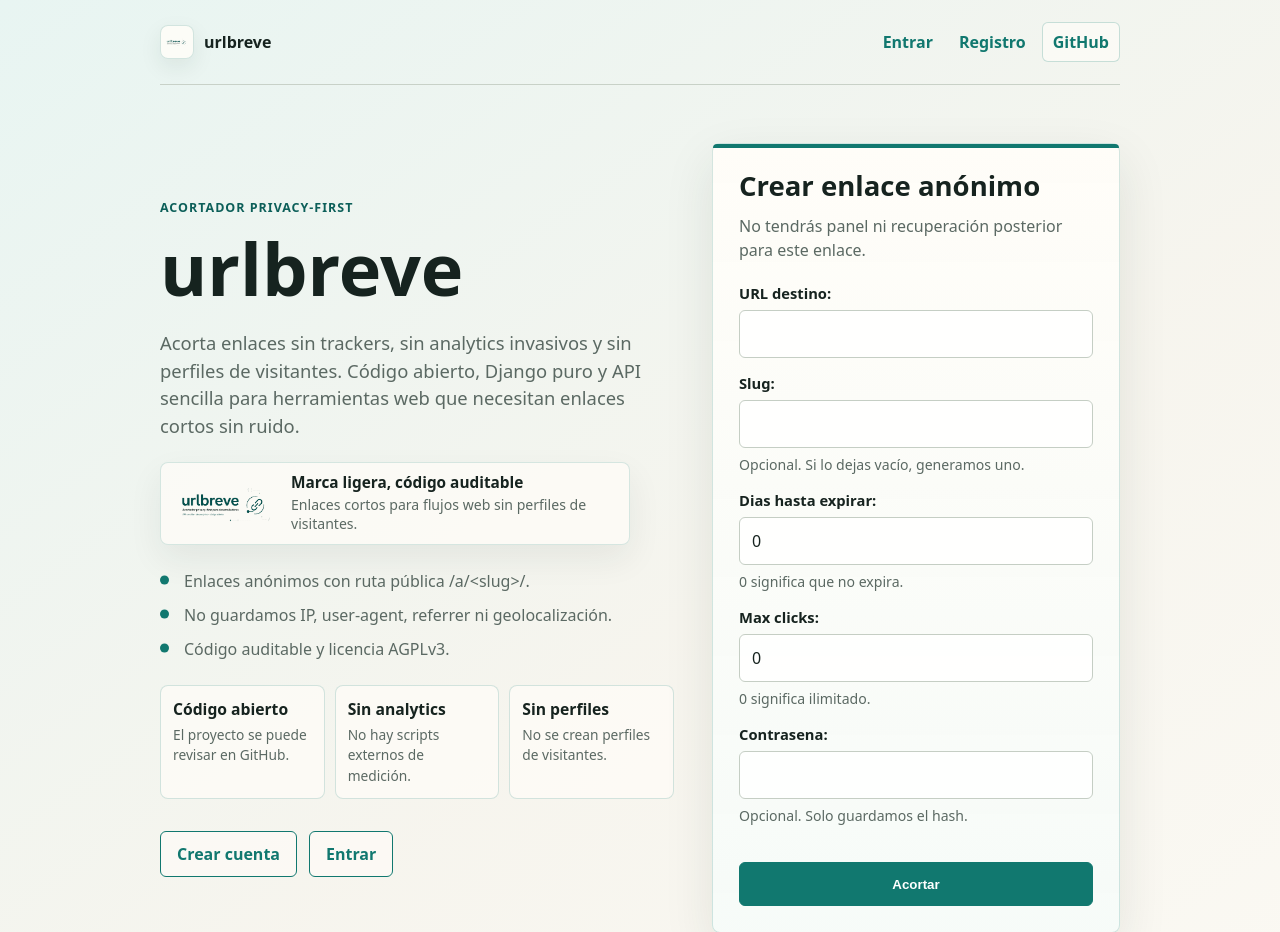
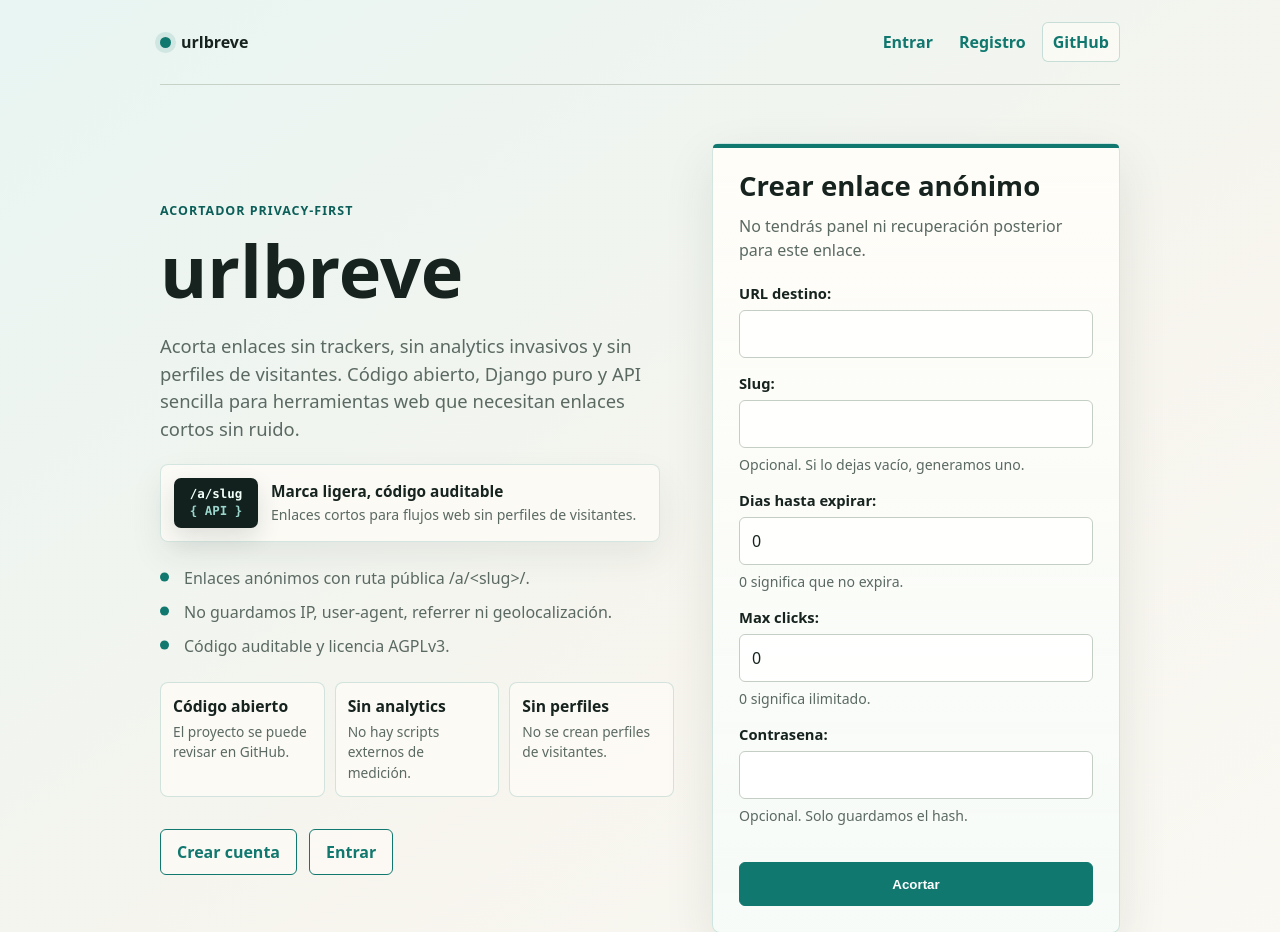
Before and after one commit to dreykdrk7/urlbreve, a Django app: page / in a window 1280 px wide. Shown: the top 932 px of the page. Run offline with Django 5.2, Linux system fonts and the light colour scheme; parts of the project's set-up code (start-up, migrations or seed data) failed here and were passed over.

Commit message:
fix(ui): keep social image out of visible brand

```diff
--- a/templates/base.html
+++ b/templates/base.html
@@ -1,4 +1,4 @@
-{% load static %}<!doctype html>
+<!doctype html>
 <html lang="es">
 <head>
   <meta charset="utf-8">
@@ -104,23 +104,12 @@
     }
 
     .brand-mark {
-      display: inline-flex;
-      width: 34px;
-      height: 34px;
-      align-items: center;
-      justify-content: center;
-      padding: 4px;
-      border: 1px solid rgba(17, 120, 111, 0.18);
-      border-radius: 8px;
-      background: rgba(255, 253, 248, 0.86);
-      box-shadow: 0 8px 22px rgba(30, 45, 38, 0.08);
-    }
-
-    .brand-logo {
-      display: block;
-      width: 100%;
-      height: 100%;
-      object-fit: contain;
+      width: 11px;
+      height: 11px;
+      border-radius: 999px;
+      background: var(--accent);
+      box-shadow: 0 0 0 5px rgba(17, 120, 111, 0.12);
+      flex: 0 0 auto;
     }
 
     .brand-text {
@@ -298,9 +287,9 @@
     .hero-brand-card {
       display: flex;
       gap: 13px;
-      max-width: 470px;
+      max-width: 500px;
       margin-top: 22px;
-      padding: 11px 13px;
+      padding: 13px;
       align-items: center;
       border: 1px solid rgba(17, 120, 111, 0.16);
       border-radius: 8px;
@@ -308,14 +297,23 @@
       box-shadow: 0 14px 34px rgba(30, 45, 38, 0.07);
     }
 
-    .hero-brand-card img {
-      display: block;
-      width: 104px;
-      height: auto;
-      max-height: 56px;
-      object-fit: contain;
+    .hero-brand-signal {
+      display: grid;
+      gap: 2px;
+      min-width: 84px;
+      padding: 9px 10px;
+      border-radius: 7px;
+      background: #12211d;
+      color: #f3fff9;
       flex: 0 0 auto;
-      border-radius: 6px;
+      font: 700 0.78rem/1.2 ui-monospace, SFMono-Regular, Menlo, Monaco, Consolas, "Liberation Mono", monospace;
+      text-align: center;
+      box-shadow: 0 10px 24px rgba(18, 33, 29, 0.12);
+    }
+
+    .hero-brand-signal span:last-child {
+      color: #9bd5cc;
+      font-weight: 650;
     }
 
     .hero-brand-copy {
@@ -850,16 +848,17 @@
       }
 
       .brand-mark {
-        width: 31px;
-        height: 31px;
+        width: 10px;
+        height: 10px;
       }
 
       .hero-brand-card {
         max-width: none;
+        align-items: flex-start;
       }
 
-      .hero-brand-card img {
-        width: 88px;
+      .hero-brand-signal {
+        min-width: 76px;
       }
 
       .trust-strip {
@@ -895,9 +894,7 @@
   <div class="site-shell">
     <header>
       <a class="brand" href="{% url 'home' %}">
-        <span class="brand-mark">
-          <img class="brand-logo" src="{% static 'brand/logo.png' %}" alt="urlbreve" width="689" height="362">
-        </span>
+        <span class="brand-mark" aria-hidden="true"></span>
         <span class="brand-text">urlbreve</span>
       </a>
       <nav aria-label="Principal">
--- a/templates/home.html
+++ b/templates/home.html
@@ -1,5 +1,4 @@
 {% extends "base.html" %}
-{% load static %}
 
 {% block title %}urlbreve - acortador privacy-first para desarrolladores{% endblock %}
 
@@ -14,7 +13,10 @@
         web que necesitan enlaces cortos sin ruido.
       </p>
       <div class="hero-brand-card">
-        <img src="{% static 'brand/logo.png' %}" alt="urlbreve" width="689" height="362">
+        <div class="hero-brand-signal" aria-hidden="true">
+          <span>/a/slug</span>
+          <span>{ API }</span>
+        </div>
         <div class="hero-brand-copy">
           <strong>Marca ligera, código auditable</strong>
           <span>Enlaces cortos para flujos web sin perfiles de visitantes.</span>
```
